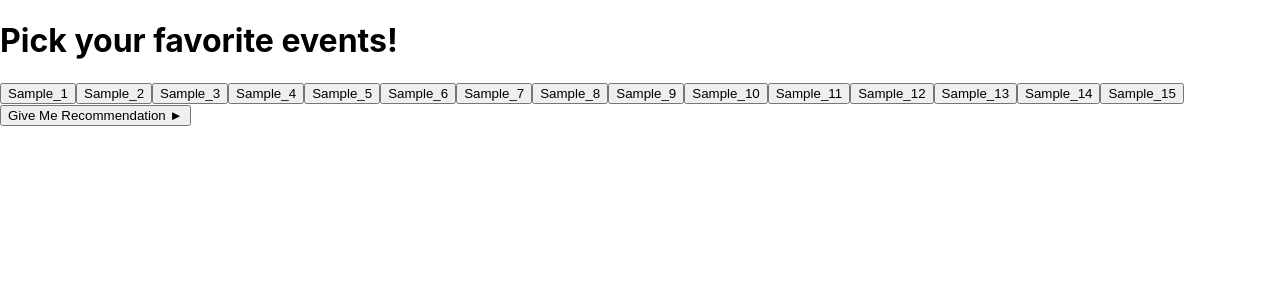
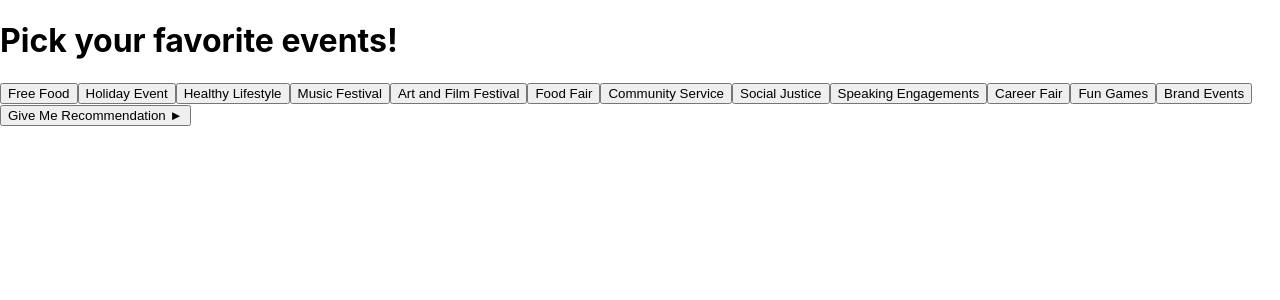
Before and after one commit to Gkimatov/HackPrinceton, a React (Create React App) app: page / in a window 1280 px wide. Shown: the top 300 px of the page. Built offline with nearby package versions, Linux system fonts and the light colour scheme.

Commit message:
SelectorPage done

```diff
--- a/src/App.js
+++ b/src/App.js
@@ -14,11 +14,17 @@ class App extends React.Component {
     }
   }
 
+  handleSubmit = (values) => {
+    console.log("handleSubmit running with follow values:");
+    console.log(values);
+  }
+
+
   render() {
     if (this.state.becomeResultPage) {
       return <ResultsPage />
     } else {
-      return <SelectorPage />
+      return <SelectorPage action={this.handleSubmit}/>
     }
   }
 
--- a/src/components/TagButton.js
+++ b/src/components/TagButton.js
@@ -20,7 +20,7 @@ class TagButton extends React.Component {
         return <button className={"tag-button " + activeClassName} onClick={
             (e) => {
                 this.handleClick();
-                this.props.action(this.props.value);
+                this.props.action(activeClassName, this.props.value);
             }
             }>
             {this.props.value}
--- a/src/pages/ResultsPage.js
+++ b/src/pages/ResultsPage.js
@@ -7,7 +7,6 @@ class ResultsPage extends React.Component {
     render() {
         return <div className="results-page">
 
-
         </div>;
     }
 }
--- a/src/pages/SelectorPage.js
+++ b/src/pages/SelectorPage.js
@@ -10,32 +10,49 @@ class SelectorPage extends React.Component {
     constructor(props) {
         super(props);
         this.tagList = [
-            "Sample_1",
-            "Sample_2",
-            "Sample_3",
-            "Sample_4",
-            "Sample_5",
-            "Sample_6",
-            "Sample_7",
-            "Sample_8",
-            "Sample_9",
-            "Sample_10",
-            "Sample_11",
-            "Sample_12",
-            "Sample_13",
-            "Sample_14",
-            "Sample_15"
+            "Free Food",
+            "Holiday Event",
+            "Healthy Lifestyle",
+            "Music Festival",
+            "Art and Film Festival",
+            "Food Fair",
+            "Community Service",
+            "Social Justice",
+            "Speaking Engagements",
+            "Career Fair",
+            "Fun Games",
+            "Brand Events"
         ]
         this.selectedTags = [];
+        this.state = {
+            noSelectionMsgShow: false
+        };
     }
 
-    tagButtonClickedHandler = (value) => {
-        this.selectedTags.push(value);
-        console.log(this.selectedTags);
+    displayNoSelectionMsg = () => {
+        if (this.state.noSelectionMsgShow)
+            return <span>No selections made!</span>
+    }
+
+    tagButtonClickedHandler = (state, value) => {
+        //if it just became active, push it.
+        //Otherwise, find value and delete from array.
+        if (state === "inactive") {
+            this.selectedTags.push(value);
+        } else {
+            this.selectedTags = this.selectedTags.filter( (arrayValue) => {
+                return arrayValue != value;
+            })
+        }
     }
 
     submitButtonClickedHandler = () => {
-
+        if (Array.isArray(this.selectedTags) && this.selectedTags.length === 0)
+            this.setState({
+                noSelectionMsgShow: true
+            })
+        else
+            this.props.action(this.selectedTags);
     }
 
     getButtons = () => {
@@ -50,22 +67,15 @@ class SelectorPage extends React.Component {
     }
 
     render() {
-        // fetch('http://api.giphy.com/v1/gifs/search?api_key=TB0ogTreDooNVCAA5nYZtfoGoR8WIqt6&q=test&limit=5')
-        //     .then((response) => {
-        //         return response.json();
-        //     })
-        //     .then((myJson) => {
-        //         console.log(myJson.data[0].images.downsized.url);
-        //     })
-
         return <div className="selector-page">
             <h1>Pick your favorite events!</h1>
             <div className="tag-buttons-wrapper">
                 {this.getButtons()}
             </div>
             <div className="submit-button-wrapper">
-                <button className="submit-button">Give Me Recommendation ►</button>
+                <button className="submit-button" onClick={(e) => {this.submitButtonClickedHandler()}}>Give Me Recommendation ►</button>
             </div>
+            {this.displayNoSelectionMsg()}
 
         </div>
     }
```
Also changed, not shown: src/components/SubmitButton.js (deleted, +0 -22 lines).
